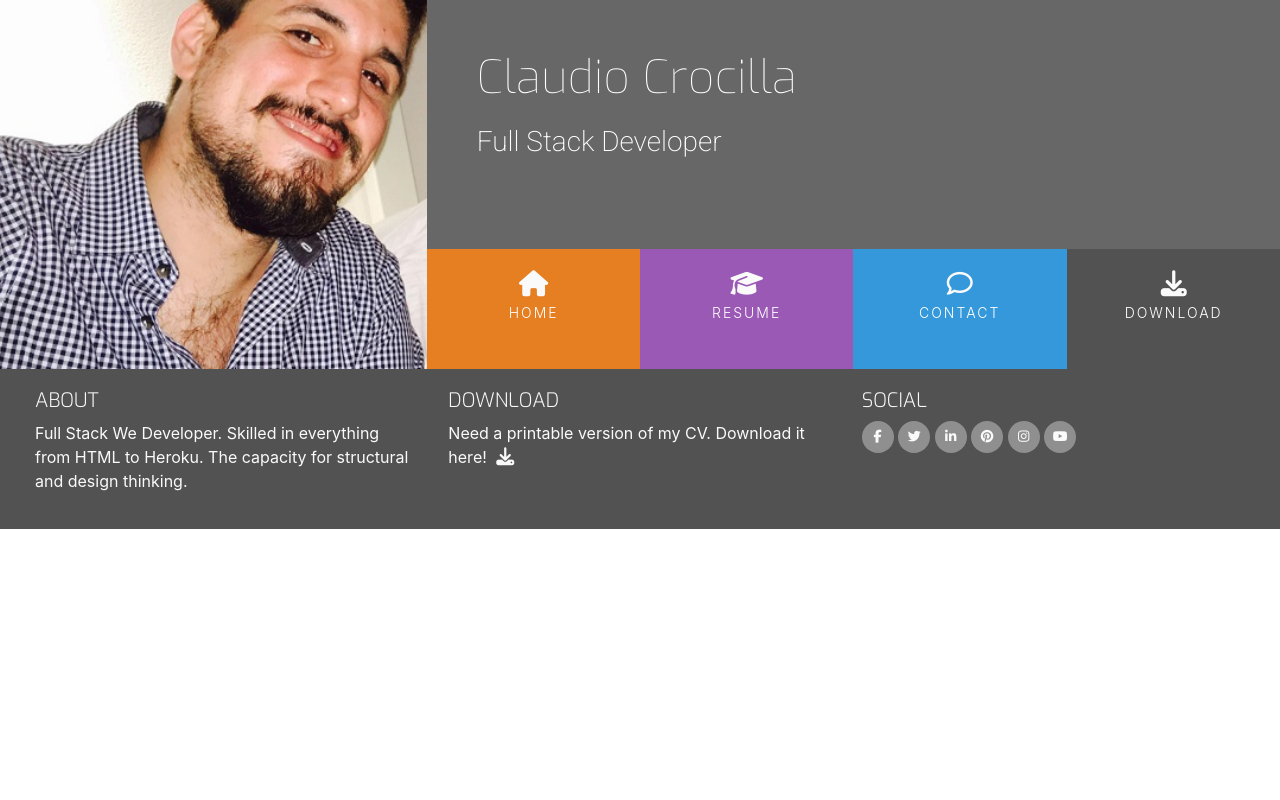
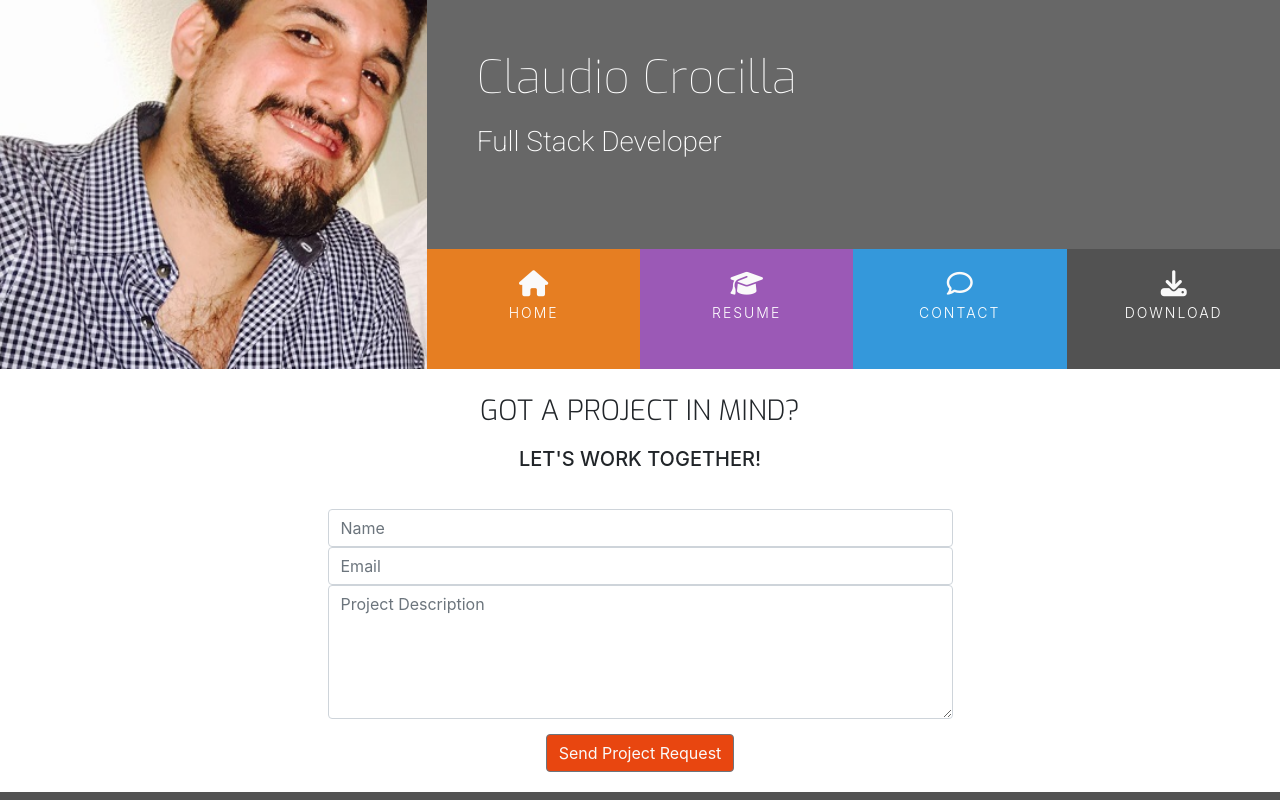
Before and after one commit to CCrocilla/resume-project, a plain HTML site: page contact.html in a window 1280 px wide. Shown: the top 800 px of the page. Drawn offline with nearby package versions, Linux system fonts and the light colour scheme.

```diff
--- a/assets/css/style.css
+++ b/assets/css/style.css
@@ -33,6 +33,10 @@
 
 .bg-color-work-history {
     background-color: #9b59b6;
+}
+
+.bg-color-contact {
+    background-color: #fff;
 }
 
 /* -----------------------------------------Special Padding/Margin/Text */
@@ -335,3 +339,37 @@
 .history-items {
     margin-bottom: 30px;
 }
+
+/* -----------------------------------------Contact Form */
+
+.contact-heading {
+    font-family: "Exo", sans-serif;
+    font-weight: 300;
+    margin-top: 25px;
+    margin-bottom: 20px;
+}
+
+.center-form {
+    padding-top: 10px;
+    margin: 0 auto;
+    max-width: 80%;
+}
+
+button[type="submit"] {
+    margin-top: 15px;
+    margin-bottom: 20px;
+    color: #fafafa;
+    background-color: #e84610;
+}
+
+/* -----------------------------------------Media Queries */
+
+@media(min-width: 992px) {
+    .center-form {
+        padding-top: 30px;
+        min-height: 240px;
+        margin: 0 auto;
+        max-width: 50%;
+    }
+
+}
--- a/contact.html
+++ b/contact.html
@@ -44,7 +44,8 @@
                                         aria-hidden="true"></i><span>Contact</span></a>
                             </li>
                             <li class="col-6 col-sm-3 ui-menu-color-download list-inline-item menuitem">
-                                <a href="#" class="hvr-sweep-to-bottom"><i class="fa fa-download"
+                                <a href="assets/cv/CV-Claudio_Crocilla.pdf" target="_blank"
+                                    class="hvr-sweep-to-bottom"><i class="fa fa-download"
                                         aria-hidden="true"></i><span>Download</span></a>
                             </li>
                         </ul>
@@ -53,7 +54,28 @@
             </div>
         </div>
     </header>
-    <section>
+    <section class="container-fluid">
+        <div class="row bg-color-contact">
+            <div class="col">
+                <h3 class="contact-heading uppercase text-center">Got a project in mind?</h3>
+                <h5 class="uppercase text-center">Let's work together!</h5>
+
+                <div class="center-form">
+                    <form>
+                        <input type="text" name="name" id="fullname" class="form-control" placeholder="Name" required>
+                        <input type="email" name="email" id="emailaddress" class="form-control" placeholder="Email"
+                            required>
+                        <textarea name="projectsummary" id="projectsummary" class="form-control" rows="5"
+                            placeholder="Project Description" required></textarea>
+                        <div class="form-row text-center">
+                            <div class="col">
+                                <button type="submit" class="btn btn-secondary">Send Project Request</button>
+                            </div>
+                        </div>
+                    </form>
+                </div>
+            </div>
+        </div>
 
     </section>
     <footer class="container-fluid">
@@ -66,7 +88,7 @@
             <div class="col-sm-4">
                 <h5 class="uppercase general-sub">Download</h5>
                 <p class="inline-block">Need a printable version of my CV. Download it here!
-                    <a href="#" target="_blank" class="cv-pdf">
+                    <a href="assets/cv/CV-Claudio_Crocilla.pdf" target="_blank" class="cv-pdf">
                         <i class="fa fa-download" aria-hidden="true"></i>
                         <span class="sr-only">Download link!</span>
                     </a>
```
Also changed, not shown: index.html (+3 -2 lines), resume.html (+3 -2 lines), 1 other file.
